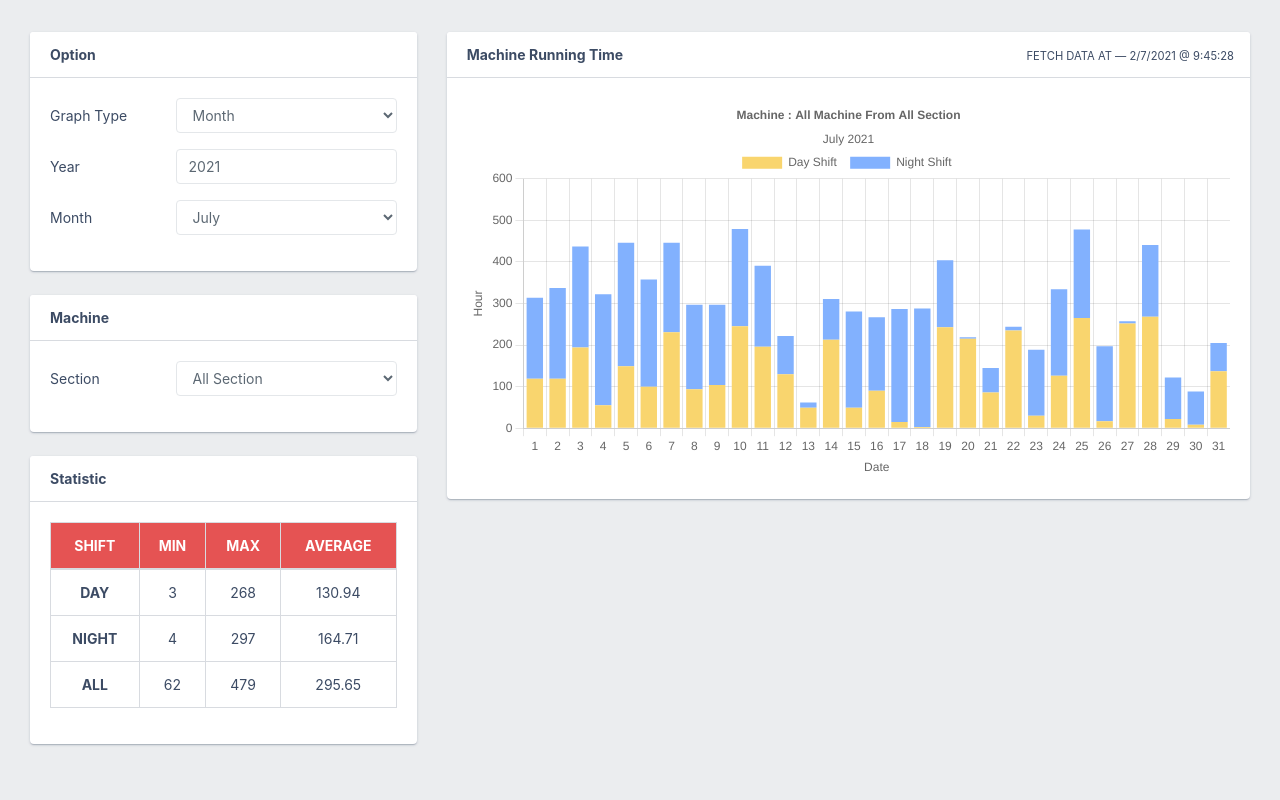
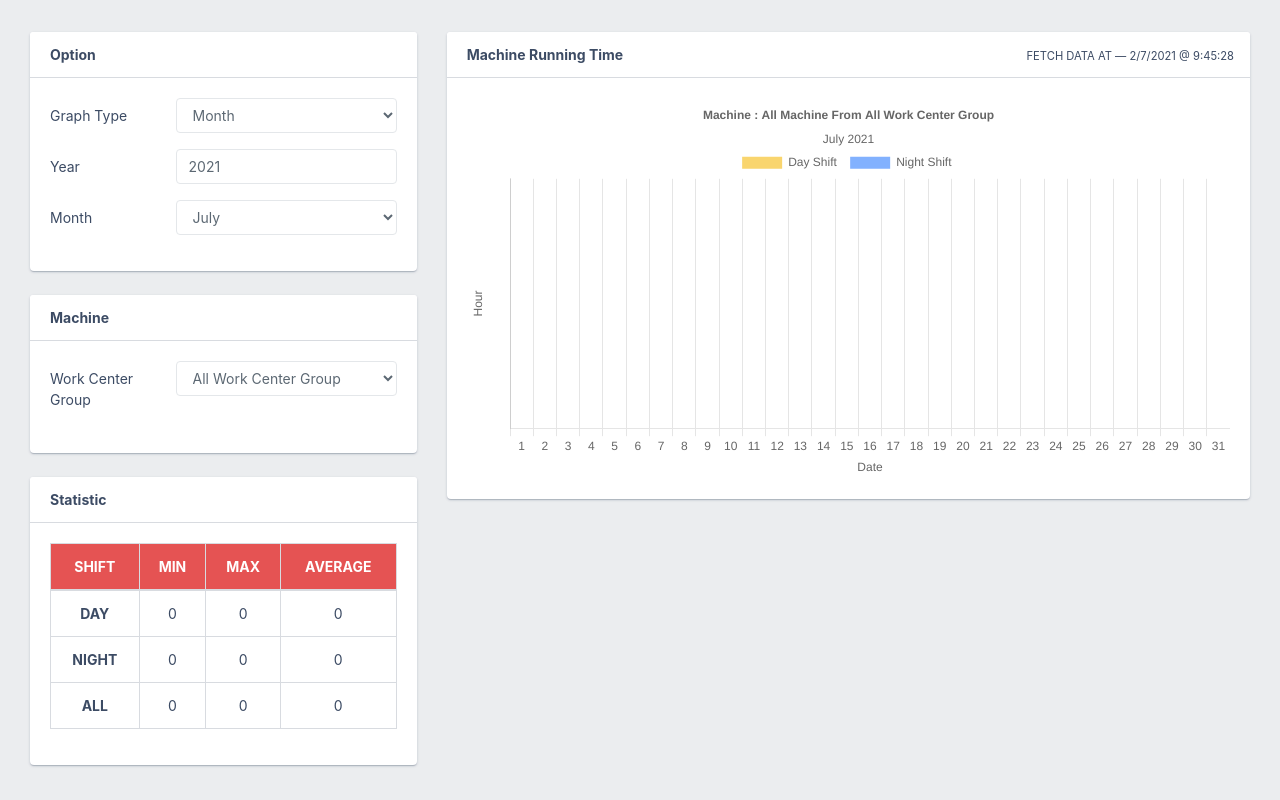
Before and after one commit to pingmpz/abgraph, a Django app: page /index/ in a window 1280 px wide. Run offline with Django 3.2, Linux system fonts and the light colour scheme; data that the repository does not hold is empty; some libraries are stand-ins or nearby versions.

Commit message:
machine toggle

```diff
--- a/ccsapplication/urls.py
+++ b/ccsapplication/urls.py
@@ -4,4 +4,6 @@ from . import views
 
 urlpatterns = [
     path('index/', views.index, name='index'),
+    path('get_data/', views.get_data, name='get_data'),
+    path('get_machine_list/', views.get_machine_list, name='get_machine_list'),
 ]
--- a/ccsapplication/views.py
+++ b/ccsapplication/views.py
@@ -1,5 +1,79 @@
 from django.shortcuts import render
+import pyodbc
+from django.http import JsonResponse
+import math
+import random
+import json
+
+def get_connection():
+    conn=pyodbc.connect('Driver={SQL Server};''Server=SVSP-SQL;''Database=CCS_Production;')
+                        # 'UID=CCSGROUPS\sqladmin;'
+                        # 'PWD=$ql@2019;'
+                        # 'Trusted_Connection=yes;'
+    return conn
 
 def index(request):
-    context = {}
+    cursor = get_connection().cursor()
+    cursor.execute("SELECT REPLACE(WorkCenterGroup, 'Machine', '') as WorkCenterGroup FROM M_Machine WHERE WorkCenterGroup NOT LIKE '%Man%' GROUP BY WorkCenterGroup")
+    workcentergroup_list = cursor.fetchall()
+    cursor.execute("SELECT * FROM M_Machine")
+    machine_list = cursor.fetchall()
+    context = {
+        'workcentergroup_list' : workcentergroup_list,
+        'machine_list' : machine_list,
+    }
     return render(request, 'index.html', context)
+
+def get_data(request):
+    #-- REQUEST DATA FORM FRONT
+    shift = request.GET.get('shift')
+    x_count = int(request.GET.get('x_count'))
+    type = request.GET.get('type')
+    year = request.GET.get('year')
+    month = request.GET.get('month')
+    work_center_group = request.GET.get('work_center_group')
+    work_center_group_count = request.GET.get('work_center_group_count')
+    machine_no = request.GET.get('machine_no')
+    machine_count = request.GET.get('machine_count')
+    print(shift, x_count, type, year, month, work_center_group, work_center_group_count, machine_no, machine_count)
+    #-- FETCH DATA FROM DATABASE
+    cursor = get_connection().cursor()
+    # cursor.execute("SELECT * FROM M_Machine")
+    result = get_random_data(x_count, type, work_center_group, work_center_group_count, machine_no, machine_count)
+    data = {
+        'result' : result,
+    }
+    return JsonResponse(data)
+
+def get_machine_list(request):
+    #-- REQUEST DATA FORM FRONT
+    work_center_group = request.GET.get('work_center_group')
+    #-- FETCH DATA FROM DATABASE
+    machine_list = []
+    rows = []
+    cursor = get_connection().cursor()
+    if work_center_group == 'All Work Center Group':
+        cursor.execute("SELECT MachineNumber, MachineName FROM M_Machine")
+        rows = cursor.fetchall()
+    else:
+        cursor.execute("SELECT MachineNumber, MachineName FROM M_Machine WHERE WorkCenterGroup LIKE '%" + work_center_group + "%'")
+        rows = cursor.fetchall()
+    for row in rows:
+        machine_list.append([x for x in row])
+    data = {
+        'machine_list' : machine_list,
+    }
+    return JsonResponse(data)
+
+def get_random_data(x_count, type, work_center_group, work_center_group_count, machine_no, machine_count):
+    result = []
+    for i in range(x_count):
+        coef = 1; # coefficient
+        if(type == "Y"):
+            coef = coef * 30;
+        if(work_center_group == "All Work Center Group"):
+            coef = coef * int(machine_count) * int(work_center_group_count)
+        if(work_center_group != "All Work Center Group" and machine_no == "All Machine"):
+            coef = coef * int(machine_count)
+        result.append(math.floor(random.randint(0, 12) * coef))
+    return result
--- a/templates/index.html
+++ b/templates/index.html
@@ -85,17 +85,15 @@
                         <div class="card-body">
                           <div class="form-horizontal">
                             <div class="form-group row">
-                              <label class="col-md-4 col-form-label">Section</label>
+                              <label class="col-md-4 col-form-label">Work Center Group</label>
                               <div class="col-md-8">
-                                <select class="form-control" id="section" name="section">
-                                  <option value="All Section" selected>All Section</option>
-                                  <option value="MCA">MCA</option>
-                                  <option value="Section 2">Section 2</option>
-                                  <option value="Section 3">Section 3</option>
-                                  <option value="Section 4">Section 4</option>
-                                  <option value="Section 5">Section 5</option>
+                                <select class="form-control" id="work_center_group" name="work_center_group">
+                                  <option value="All Work Center Group" selected>All Work Center Group</option>
+                                  {% for workcentergroup in workcentergroup_list %}
+                                  <option value="{{ workcentergroup.WorkCenterGroup }}">{{ workcentergroup.WorkCenterGroup }}</option>
+                                  {% endfor %}
                                 </select>
-                                <input class="form-control" type="text" id="section_count" name="section_count" value="5" hidden>
+                                <input class="form-control" type="text" id="work_center_group_count" name="work_center_group_count" value="{{workcentergroup_list|length}}" hidden>
                               </div>
                             </div>
                             <div class="form-group row" id="machine_no_group" hidden>
@@ -103,13 +101,11 @@
                               <div class="col-md-8">
                                 <select class="form-control" id="machine_no" name="machine_no">
                                   <option value="All Machine" selected>All Machine</option>
-                                  <option value="MCA01">MCA01</option>
-                                  <option value="MCA02">MCA02</option>
-                                  <option value="MCA03">MCA03</option>
-                                  <option value="MCA04">MCA04</option>
-                                  <option value="MCA05">MCA05</option>
+                                  {% for machine in machine_list %}
+                                  <option value="{{ machine.MachineNumber }}">{{ machine.MachineNumber }} | {{ machine.MachineName }}</option>
+                                  {% endfor %}
                                 </select>
-                                <input class="form-control" type="text" id="machine_count" name="machine_count" value="5" hidden>
+                                <input class="form-control" type="text" id="machine_count" name="machine_count" value="{{machine_list|length}}" hidden>
                               </div>
                             </div>
                           </div>
@@ -284,39 +280,41 @@
         return result;
       }
 
-      function get_random_data(){
-        var coef = 1; // coefficient
-        var type = $('#type').val();
-        var section = $('#section').val();
-        var section_count = $('#section_count').val();
-        var machine_no = $('#machine_no').val();
-        var machine_count = $('#machine_count').val();
-        if(type == "Y") coef = coef * 30;
-        if(section == "All Section") coef = coef * parseInt(machine_count) * parseInt(section_count);
-        if(section != "All Section" && machine_no == "All Machine") coef = coef * parseInt(machine_count);
-        return Math.floor(Math.random() * 12 * coef);
-      }
-
-      function get_data(){
+      function get_data(shift, callback){
         var type = $('#type').val();
         var year = $('#year').val();
         var month = $('#month').val();
-        var section = $('#section').val();
-        var section_count = $('#section_count').val();
+        var work_center_group = $('#work_center_group').val();
+        var work_center_group_count = $('#work_center_group_count').val();
         var machine_no = $('#machine_no').val();
         var machine_count = $('#machine_count').val();
-        //--NEEDWORK -> FETCH REAL DATA
+        $.ajax({
+          url: '/get_data/',
+          data: {
+            'shift' : shift,
+            'x_count' : x_count,
+            'type': type,
+            'year': year,
+            'month': month,
+            'work_center_group': work_center_group,
+            'work_center_group_count': work_center_group_count,
+            'machine_no': machine_no,
+            'machine_count': machine_count,
+          },
+          dataType: 'json',
+          success: function (data) {
+            var result = [];
+            result = data.result;
+            callback(result);
           }
-
-      function get_data_set(){
-        var result = [];
-        for(i = 1;i < x_count + 1;i++){
-          result.push(get_random_data());
-        }
-        return result;
+        });
       }
 
       function set_data(){
+        get_data('DAY', function(result) {
+          day_shift = result;
+          get_data('NIGHT', function(result) {
+            night_shift = result;
             data = {
               labels: labels,
               datasets: [
@@ -324,19 +322,60 @@
                 label: 'Day Shift ',
                 backgroundColor: 'rgb(249,213,110)',
                 borderColor: 'rgb(249,213,110)',
-            data: day_shift = get_data_set()
+                data: day_shift
               },
               {
                 label: 'Night Shift ',
                 backgroundColor: 'rgb(130,177,254)',
                 borderColor: 'rgb(130,177,254)',
-            data: night_shift = get_data_set()
+                data: night_shift
               },
             ]
             };
             var currentdate = new Date();
             var datetime = currentdate.getDate() + "/" + (currentdate.getMonth()+1)  + "/" + currentdate.getFullYear() + " @ " + currentdate.getHours() + ":" + currentdate.getMinutes() + ":" + currentdate.getSeconds();
             $('#fetch_time').html(datetime);
+            set_statistic();
+            barChart.data.labels = labels;
+            barChart.data = data;
+            barChart.options.plugins.subtitle.text = sub_title;
+            barChart.options.plugins.title.text = title;
+            barChart.options.scales.y.max = max;
+            barChart.options.scales.x.title.text = x_title;
+            barChart.update();
+          });
+        });
+      }
+
+      function set_graph_data(){
+        var type = $('#type').val();
+        var year = $('#year').val();
+        var month = $('#month').val();
+        var work_center_group = $('#work_center_group').val();
+        var work_center_group_count = $('#work_center_group_count').val();
+        var machine_no = $('#machine_no').val();
+        var machine_count = $('#machine_count').val();
+        if(type == "Y"){
+          sub_title = year;
+          x_count = 12;
+          labels = month_set;
+          if(work_center_group == "All Work Center Group") max = 744 * parseInt(machine_count) * parseInt(work_center_group_count);
+          else if(machine_no == "All Machine") max = 744 * parseInt(machine_count);
+          else max = 744;
+          x_title = 'Month';
+        } else if(type == "M"){
+          sub_title = full_month_set[month_set.indexOf(month)] + " " + year;
+          x_count = get_date_count();
+          labels = get_date_labels();
+          if(work_center_group == "All Work Center Group") max = 24 * parseInt(machine_count) * parseInt(work_center_group_count);
+          else if(machine_no == "All Machine") max = 24 * parseInt(machine_count);
+          else max = 24;
+          x_title = 'Date';
+        }
+        if(work_center_group == "All Work Center Group") title = "Machine : All Machine From All Work Center Group";
+        else if(machine_no == "All Machine") title = "Machine : All Machine From " + work_center_group;
+        else title = "Machine : " + machine_no;
+        set_data();
       }
 
       function set_statistic(){
@@ -361,45 +400,6 @@
         $('#all_avg').html(Math.round((avg + Number.EPSILON) * 100) / 100);
       }
 
-      function set_graph_data(){
-        var type = $('#type').val();
-        var year = $('#year').val();
-        var month = $('#month').val();
-        var section = $('#section').val();
-        var section_count = $('#section_count').val();
-        var machine_no = $('#machine_no').val();
-        var machine_count = $('#machine_count').val();
-        if(type == "Y"){
-          sub_title = year;
-          x_count = 12;
-          labels = month_set;
-          if(section == "All Section") max = 744 * parseInt(machine_count) * parseInt(section_count);
-          else if(machine_no == "All Machine") max = 744 * parseInt(machine_count);
-          else max = 744;
-          x_title = 'Month';
-        } else if(type == "M"){
-          sub_title = full_month_set[month_set.indexOf(month)] + " " + year;
-          x_count = get_date_count();
-          labels = get_date_labels();
-          if(section == "All Section") max = 24 * parseInt(machine_count) * parseInt(section_count);
-          else if(machine_no == "All Machine") max = 24 * parseInt(machine_count);
-          else max = 24;
-          x_title = 'Date';
-        }
-        if(section == "All Section") title = "Machine : All Machine From All Section";
-        else if(machine_no == "All Machine") title = "Machine : All Machine From " + section;
-        else title = "Machine : " + machine_no;
-        set_data();
-        set_statistic();
-        barChart.data.labels = labels;
-        barChart.data = data;
-        barChart.options.plugins.subtitle.text = sub_title;
-        barChart.options.plugins.title.text = title;
-        barChart.options.scales.y.max = max;
-        barChart.options.scales.x.title.text = x_title;
-        barChart.update();
-      }
-
       $('#type').change(function() {
         toggleMonthGroup();
         set_graph_data();
@@ -421,10 +421,24 @@
         set_graph_data();
       });
 
-      $('#section').change(function() {
+      $('#work_center_group').change(function() {
         toggleMachineNoGroup();
-        //--NEEDWORK -> CHANGE MACHINE NO SELECTION && MACHINE COUNT
+        set_machine_list(function(machine_list){
+          console.log(machine_list);
+          $('#machine_no').empty();
+          var opt = document.createElement('option');
+          opt.appendChild(document.createTextNode("All Machine"));
+          opt.value = "All Machine";
+          machine_no.appendChild(opt);
+          for(var i = 0;i < machine_list.length;i++){
+            opt = document.createElement('option');
+            opt.appendChild( document.createTextNode(machine_list[i][0] + " | " + machine_list[i][1]));
+            opt.value = machine_list[i][0];
+            machine_no.appendChild(opt);
+          }
+          $('#machine_count').val(machine_list.length);
           set_graph_data();
+        });
       });
 
       $('#machine_no').change(function() {
@@ -441,13 +455,27 @@
       }
 
       function toggleMachineNoGroup(){
-        var section = $('#section').val();
-        if(section != "All Section") {
+        var work_center_group = $('#work_center_group').val();
+        if(work_center_group != "All Work Center Group") {
           $('#machine_no_group').prop('hidden', false);
           $('#machine_no').val('All Machine');
         } else {
           $('#machine_no_group').prop('hidden', true);
         }
+      }
+
+      function set_machine_list(callback){
+        var work_center_group = $('#work_center_group').val();
+        $.ajax({
+          url: '/get_machine_list/',
+          data: {
+            'work_center_group' : work_center_group,
+          },
+          dataType: 'json',
+          success: function (data) {
+            callback(data.machine_list);
+          }
+        });
       }
 
       $("#year").on("keypress keyup blur",function (event) {
```
Also changed, not shown: abgraph/settings.py (+6 -22 lines), ccsapplication/models.py (+0 -15 lines), ccsapplication/migrations/0001_initial.py (added), db.sqlite3. Lines whose indentation alone changed are shown as unchanged.
